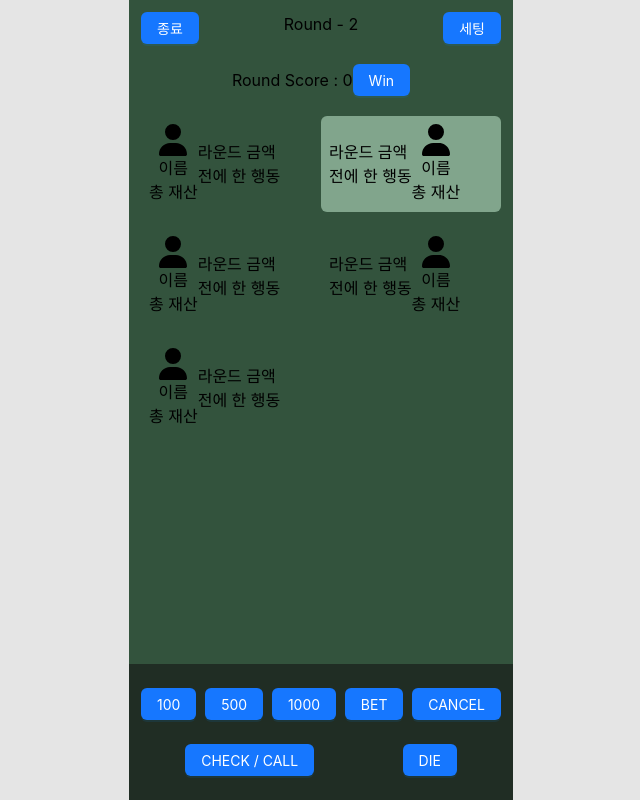
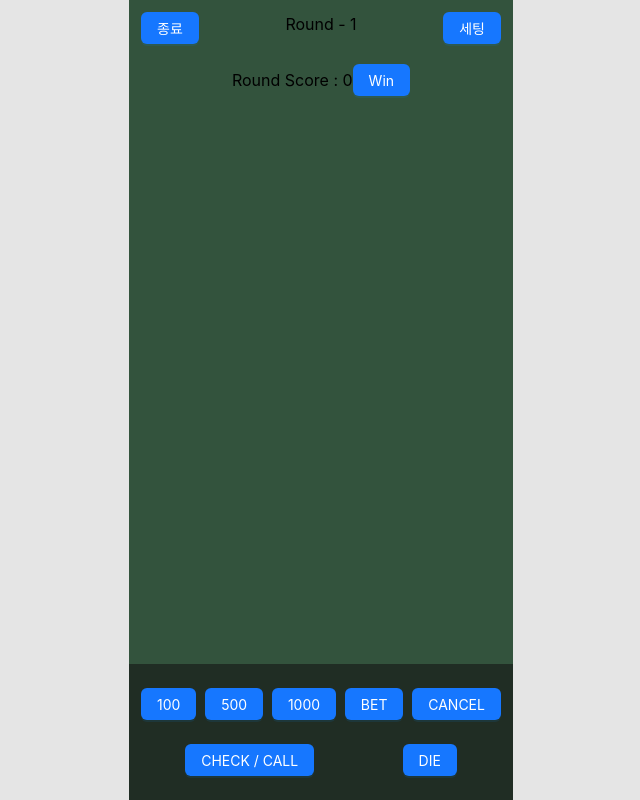
Before and after one commit to Betting-Man/Frontend, a React (Create React App) app: page /single/1 in a window 1280 px wide. Shown: the whole page, without its empty margins (319-959 px from the left). Built offline with nearby package versions, Linux system fonts and the light colour scheme.

Commit message:
🐛 User 수정

```diff
--- a/src/components/SingleBeginModal/SingleBeginModal.tsx
+++ b/src/components/SingleBeginModal/SingleBeginModal.tsx
@@ -6,6 +6,7 @@ import UserNameInput from "../UserNameInput/UserNameInput";
 import { useSelector, useDispatch } from 'react-redux';
 import { setUserCount, setUsers, setInitialBet } from "../../features/single/singleSlice";
 import { RootState } from "../../app/store";
+import { User } from "../../features/single/singleSlice";
 
 type Props = {
     isModalOpen: boolean,
@@ -15,28 +16,33 @@ type Props = {
     initialScore: number,
 }
 
-type User = {
-    name: string,
-    initialScore: number,
-    currentScore: number,
-}
+export default function SingleBeginModal({ isModalOpen, setIsModalOpen, userCount, initialBet, initialScore }: Props) {
+    const navigate = useNavigate();
+    const dispatch = useDispatch();
 
-export default function SingleBeginModal({ isModalOpen, setIsModalOpen, userCount, initialBet, initialScore }: Props) {
     // const { leftArray, rightArray } = useUserposition(userCount);
     const leftUsers: number = Math.ceil(userCount / 2);
     const rightUsers: number = Math.floor(userCount / 2);
-    const navigate = useNavigate();
-    const dispatch = useDispatch();
     const userNames = useSelector((state : RootState) => state.single.userNames)
 
     const handleOk = () => {
-        navigate('/single/1'); // 특정 roomId로 수정 필요 ////////////////////////////////////////
         dispatch(setInitialBet(initialBet)) // 초기 베팅 금액 상태 업데이트
         // 유저 객체 배열 생성
         const userObjects: User[] = [];
 
+        userNames.forEach((name)=>{
+            userObjects.push({
+                name: name,
+                initialScore: initialScore,
+                currentScore: initialScore,
+                isTurn : false,
+                currentRoundBet : 0,
+                currentRoundBehavior : '',
+            })
+        })
 
         dispatch(setUsers(userObjects)) // 유저 객체 업데이트
+        navigate('/single/1'); // 특정 roomId로 수정 필요 ////////////////////////////////////////
     }
 
     return (
--- a/src/components/UserCard/UserCard.tsx
+++ b/src/components/UserCard/UserCard.tsx
@@ -3,30 +3,30 @@ import {
 } from '@fortawesome/free-solid-svg-icons';
 import { FontAwesomeIcon } from '@fortawesome/react-fontawesome';
 import React from 'react';
+import { User } from '../../features/single/singleSlice';
 
 type Props = {
     isTurn: boolean,
     isLeft : boolean,
+    user : User
 }
 
-export default function UserCard({ isTurn,isLeft }: Props) {
+export default function UserCard({ isTurn,isLeft,user }: Props) {
     return (
         <div className={`flex items-center p-2 ${isTurn ? 'bg-third rounded-md' : ''}`}>
             {!isLeft && <div>
-                <p>라운드 금액</p>
-                <p>전에 한 행동</p>
+                <p>{user.currentRoundBet}</p>
+                <p>{user.currentRoundBehavior}</p>
             </div>}
             <div className='flex flex-col items-center '>
                 <FontAwesomeIcon icon={faUser} size='2xl' />
-                <p>이름</p>
-                <p>총 재산</p>
+                <p>{user.name}</p>
+                <p>{user.currentScore}</p>
             </div>
             {isLeft && <div>
-                <p>라운드 금액</p>
-                <p>전에 한 행동</p>
+                <p>{user.currentRoundBet}</p>
+                <p>{user.currentRoundBehavior}</p>
             </div>}
-
-
         </div>
     )
 }
--- a/src/components/UserTable/UserTable.tsx
+++ b/src/components/UserTable/UserTable.tsx
@@ -1,22 +1,24 @@
-
 import React from 'react'
 import UserCard from "../UserCard/UserCard";
+import { useSelector, useDispatch } from 'react-redux';
+import { RootState } from '../../app/store';
 
 type Props = {}
 
 export default function UserTable({ }: Props) {
-    // 유저들에 대한 턴 배열
+    const users = useSelector((state: RootState) => state.single.users)
 
     return (
         <div className='p-3 flex'>
             <div id='leftUser' className='flex flex-col w-1/2 gap-4'>
-                <UserCard isTurn={false} isLeft={true}/>
-                <UserCard isTurn={false} isLeft={true}/>
-                <UserCard isTurn={false} isLeft={true}/>
+                {users.map((user, index) => (
+                    index % 2 === 0 && <UserCard key={index} isTurn={false} isLeft={true} user={user}/>
+                ))}
             </div>
             <div id='rightUser' className='flex flex-col w-1/2 gap-4'>
-                <UserCard isTurn={true}  isLeft={false}/>
-                <UserCard isTurn={false}  isLeft={false}/>
+            {users.map((user, index) => (
+                    index % 2 === 1 && <UserCard key={index} isTurn={false} isLeft={false}user={user}/>
+                ))}
             </div>
         </div>
     )
--- a/src/features/single/singleSlice.ts
+++ b/src/features/single/singleSlice.ts
@@ -1,4 +1,13 @@
 import { createSlice } from "@reduxjs/toolkit";
+
+export type User = {
+    name: string,
+    initialScore: number,
+    currentScore: number,
+    isTurn : boolean,
+    currentRoundBet: number,
+    currentRoundBehavior : string
+}
 
 export const singleSlice = createSlice({
 	name: "single",
@@ -8,7 +17,7 @@ export const singleSlice = createSlice({
 		userNames: [] as string[],
 		userCount: 0, // 유저 수
 		initialBet: 0, // 초기 베팅 필수 금액
-		round: 2, // 라운드 수
+		round: 1, // 라운드 수
 		currentRoundTotalScore: 0, // 해당 라운드에 걸린 금액
 	},
 	reducers: {
```
